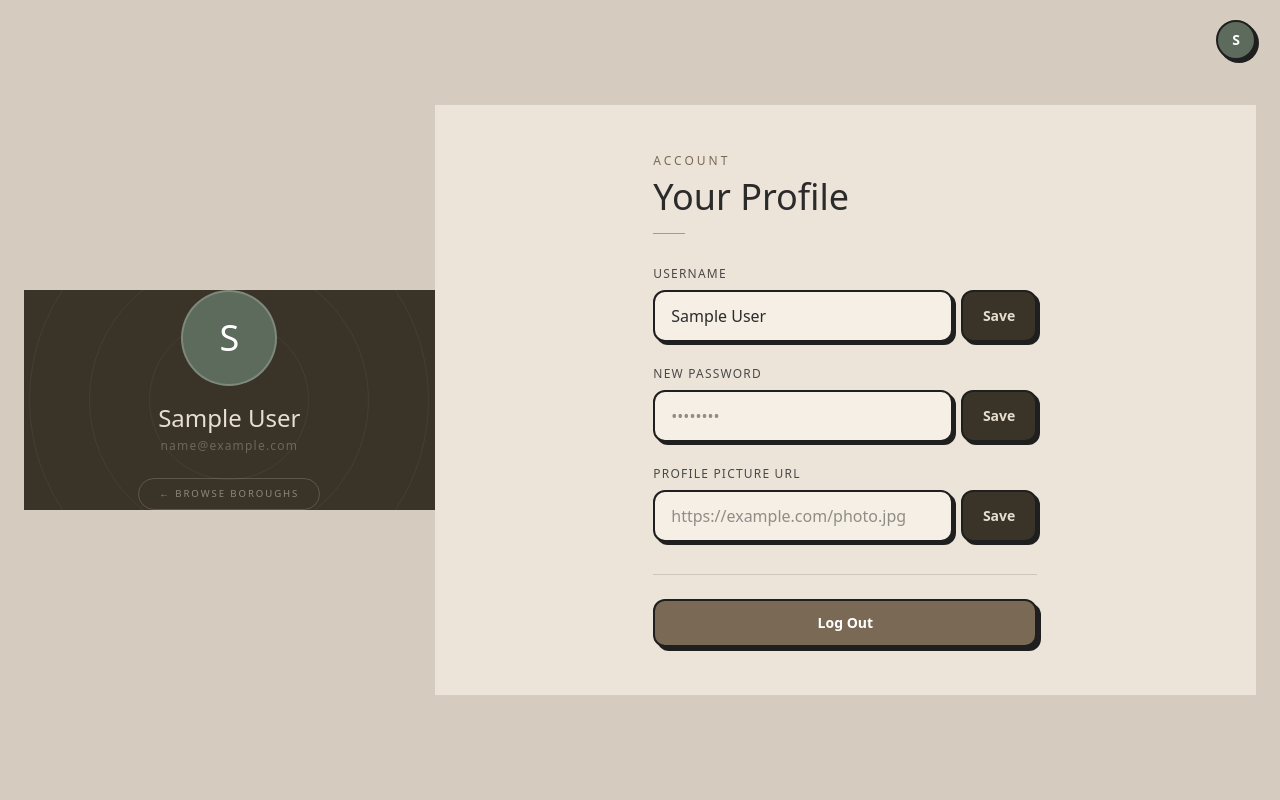
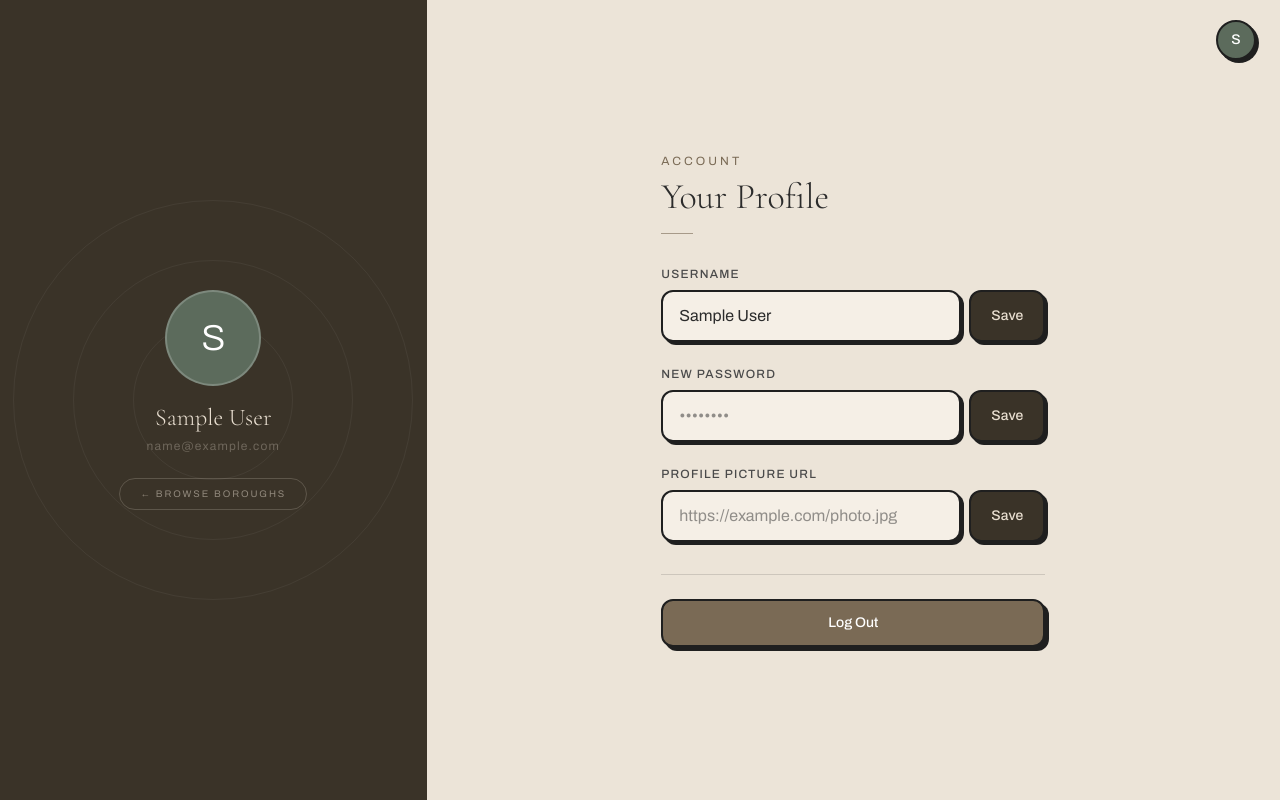
Before and after one commit to Brooklyn-STEAM/10048-Promoting-Affordable-Exploration-Through-Innovative-Interfaces, a Flask app: page /profile in a window 1280 px wide. Run offline with Flask 3, Linux system fonts and the light colour scheme; the visitor is signed in with stand-in values (Sample User, id 1); data that the repository does not hold is empty.

Commit message:
fixedgitnore

```diff
--- a/templates/profile.html.jinja
+++ b/templates/profile.html.jinja
@@ -5,10 +5,16 @@
   <meta name="viewport" content="width=device-width, initial-scale=1.0" />
   <script src="https://cdn.jsdelivr.net/npm/@tailwindcss/browser@4"></script>
   <title>Profile — {{ current_user.name }}</title>
-  {% include 'icon.html.jinja'%}
+  <style>
+    @import url('https://fonts.googleapis.com/css2?family=Cormorant+Garamond:wght@300;400&family=Archivo:wght@300;400;500&display=swap');
+    body { font-family: 'Archivo', sans-serif; }
+    .serif { font-family: 'Cormorant Garamond', serif; }
+    input:focus { border-color: #7a6a55 !important; box-shadow: 3px 3px 0px #7a6a55 !important; }
+  </style>
 </head>
-<body class="min-h-screen bg-[#d6cbbf] flex items-center justify-center p-6">
-<link rel="icon" type="image/x-icon" href="/static/images/Hidden Gemsiiii.ico">
+
+<body class="w-screen h-screen flex overflow-hidden">
+
 {% include '_nav.html.jinja' %}
 
 
@@ -18,7 +24,7 @@
   <div class="absolute w-[280px] h-[280px] rounded-full border border-white/5"></div>
   <div class="absolute w-[160px] h-[160px] rounded-full border border-white/5"></div>
 
-  <!-- avatar -->
+
   <div class="z-10 flex flex-col items-center gap-4">
     {% if current_user.profile_picture %}
       <img src="{{ current_user.profile_picture }}"
```
